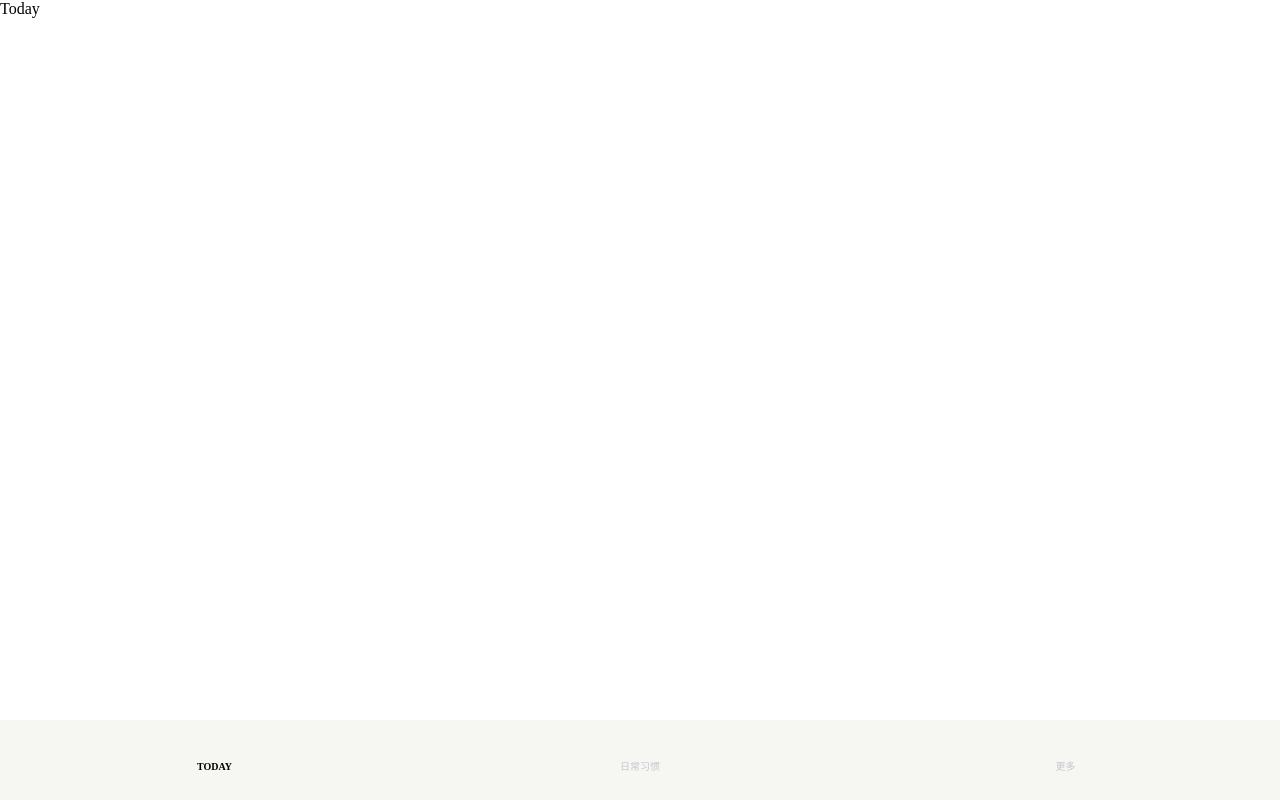
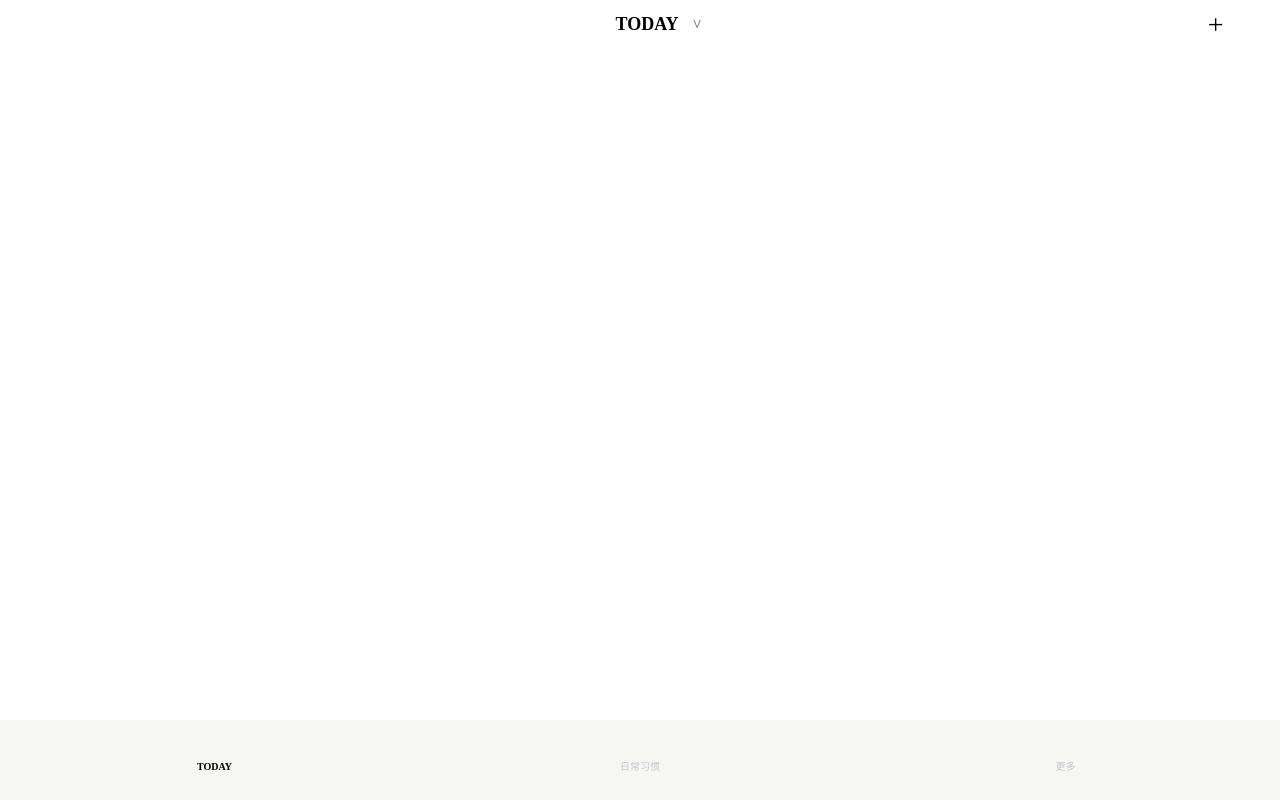
Before and after one commit to Garfield-0927/BIngYanInternship, a Vue app: page /home/today in a window 1280 px wide. Built offline with nearby package versions, Linux system fonts and the light colour scheme.

Commit message:
feat: topbar

```diff
--- a/public/index.html
+++ b/public/index.html
@@ -6,7 +6,7 @@
     <meta name="viewport" content="width=device-width,initial-scale=1.0">
     <link rel="icon" href="<%= BASE_URL %>favicon.ico">
     <title><%= htmlWebpackPlugin.options.title %></title>
-    <script src="//at.alicdn.com/t/font_2433365_0vzm94aj83u.js"></script>
+    <script src="//at.alicdn.com/t/font_2433365_afo5327yz4.js"></script>
   </head>
   <body>
     <noscript>
--- /dev/null
+++ b/src/components/common/topbar/TopBar.vue
@@ -0,0 +1,53 @@
+<template>
+  <div class="top-bar-container" :style="TBStyle">
+    <slot name="left"></slot>
+    <slot name="center"></slot>
+    <slot name="right"></slot>
+  </div>
+</template>
+
+<script>
+export default {
+  name: "TopBar",
+
+  props:{
+    bgc:{
+      type: String,
+      default:()=> "#ffffff"
+    },
+    height:{
+      type: String,
+      default:()=> "49px"
+    },
+    width:{
+      type: String,
+      default:()=> "100%"
+    }
+  },
+
+  data(){
+    return{
+      TBStyle:{
+        backgroundColor: this.bgc,
+        height: this.height,
+        width: this.width
+      }
+    }
+  }
+
+}
+</script>
+
+<style scoped lang="less">
+.top-bar-container{
+  display: flex;
+  justify-content: space-around;
+  align-items: center;
+
+  position: fixed;
+  top: 0;
+  left: 0;
+  right: 0;
+
+}
+</style>
--- a/src/views/home/ChildComp/HomeHabit.vue
+++ b/src/views/home/ChildComp/HomeHabit.vue
@@ -1,13 +1,60 @@
 <template>
-<div>Habit</div>
+  <div class="habit-container">
+    <top-bar width="inherit">
+      <div slot="left">
+        <icon-font name="#icon-tiaoshi" fs="24px"></icon-font>
+      </div>
+      <div slot="center" class="centerItem">
+        <div>习惯管理</div>
+      </div>
+      <div slot="right" class="rightItem">
+        +
+      </div>
+    </top-bar>
+
+  </div>
 </template>
 
 <script>
+import TopBar from "@/components/common/topbar/TopBar";
+import IconFont from "@/components/common/iconfont/IconFont";
+
 export default {
-  name: "HomeHabit"
+  name: "HomeHabit",
+  components: {
+    TopBar,
+    IconFont
+  }
 }
 </script>
 
-<style scoped>
+<style scoped lang="less">
+.habit-container {
+  height: 90vh;
+  width: 100vw;
+  padding: 0 1em;
+  box-sizing: border-box;
 
+  .centerItem {
+    width: 70%;
+    height: 49px;
+    font-weight: bolder;
+    display: flex;
+    justify-content: center;
+    align-items: center;
+    position: relative;
+
+    div{
+      font-size: 18px;
+      height: 49px;
+      line-height: 49px;
+    }
+  }
+
+  .rightItem {
+    font-size: 28px;
+    height: 49px;
+    line-height: 49px;
+  }
+}
 </style>
--- a/src/views/home/ChildComp/HomeMore.vue
+++ b/src/views/home/ChildComp/HomeMore.vue
@@ -1,13 +1,60 @@
 <template>
-<div>More</div>
+  <div class="more-container">
+    <top-bar width="inherit">
+      <div slot="left">
+        <icon-font name="#icon-gongneng1" fs="30px"></icon-font>
+
+      </div>
+      <div slot="center" class="centerItem">
+        <div>更多</div>
+      </div>
+      <div slot="right" class="rightItem">
+        <icon-font name="#icon-chilun" fs="28px"></icon-font>
+      </div>
+    </top-bar>
+  </div>
 </template>
 
 <script>
+import TopBar from "@/components/common/topbar/TopBar";
+import IconFont from "@/components/common/iconfont/IconFont";
+
 export default {
-  name: "HomeMore"
+  name: "HomeMore",
+  components: {
+    TopBar,
+    IconFont
+  }
 }
 </script>
 
-<style scoped>
+<style scoped lang="less">
+.more-container {
+  height: 90vh;
+  width: 100vw;
+  padding: 0 1em;
+  box-sizing: border-box;
 
+  .centerItem {
+    width: 70%;
+    height: 49px;
+    font-weight: bolder;
+    display: flex;
+    justify-content: center;
+    align-items: center;
+    position: relative;
+
+    div {
+      font-size: 18px;
+      height: 49px;
+      line-height: 49px;
+    }
+  }
+
+  .rightItem {
+    font-size: 28px;
+    height: 49px;
+    line-height: 49px;
+  }
+}
 </style>
--- a/src/views/home/ChildComp/HomeToday.vue
+++ b/src/views/home/ChildComp/HomeToday.vue
@@ -1,13 +1,73 @@
 <template>
-<div>Today</div>
+  <div class="today-container">
+    <top-bar width="inherit">
+      <div slot="left">
+        <icon-font name="#icon-CSS" fs="30px"></icon-font>
+
+      </div>
+      <div slot="center" class="centerItem">
+        <div>TODAY</div>
+        <div> ^ </div>
+      </div>
+      <div slot="right" class="rightItem">
+        +
+      </div>
+    </top-bar>
+
+  </div>
 </template>
 
 <script>
+import TopBar from "@/components/common/topbar/TopBar";
+import IconFont from "@/components/common/iconfont/IconFont";
 export default {
-  name: "HomeToday"
+  name: "HomeToday",
+  components:{
+    TopBar,
+    IconFont
+  }
 }
 </script>
 
-<style scoped>
+<style scoped lang="less">
+.today-container{
+  height: 90vh;
+  width: 100vw;
 
+  padding: 0 1em;
+  box-sizing: border-box;
+
+  .centerItem{
+    width: 70%;
+    height: 49px;
+    font-weight: bolder;
+    display: flex;
+    justify-content: center;
+    align-items: center;
+    position: relative;
+
+    div:first-child{
+      font-size: 18px;
+      position: absolute;
+      left: 50%;
+      transform: translateX(-50%);
+      height: 49px;
+      line-height: 49px;
+    }
+    div:last-child{
+      color: grey;
+      height: 49px;
+      width: 30px;
+      text-align: center;
+      line-height: 49px;
+      transform: rotate(180deg) translateX(-50px) translateY(2px);
+    }
+  }
+
+  .rightItem{
+    font-size: 28px;
+    height: 49px;
+    line-height: 49px;
+  }
+}
 </style>
```
